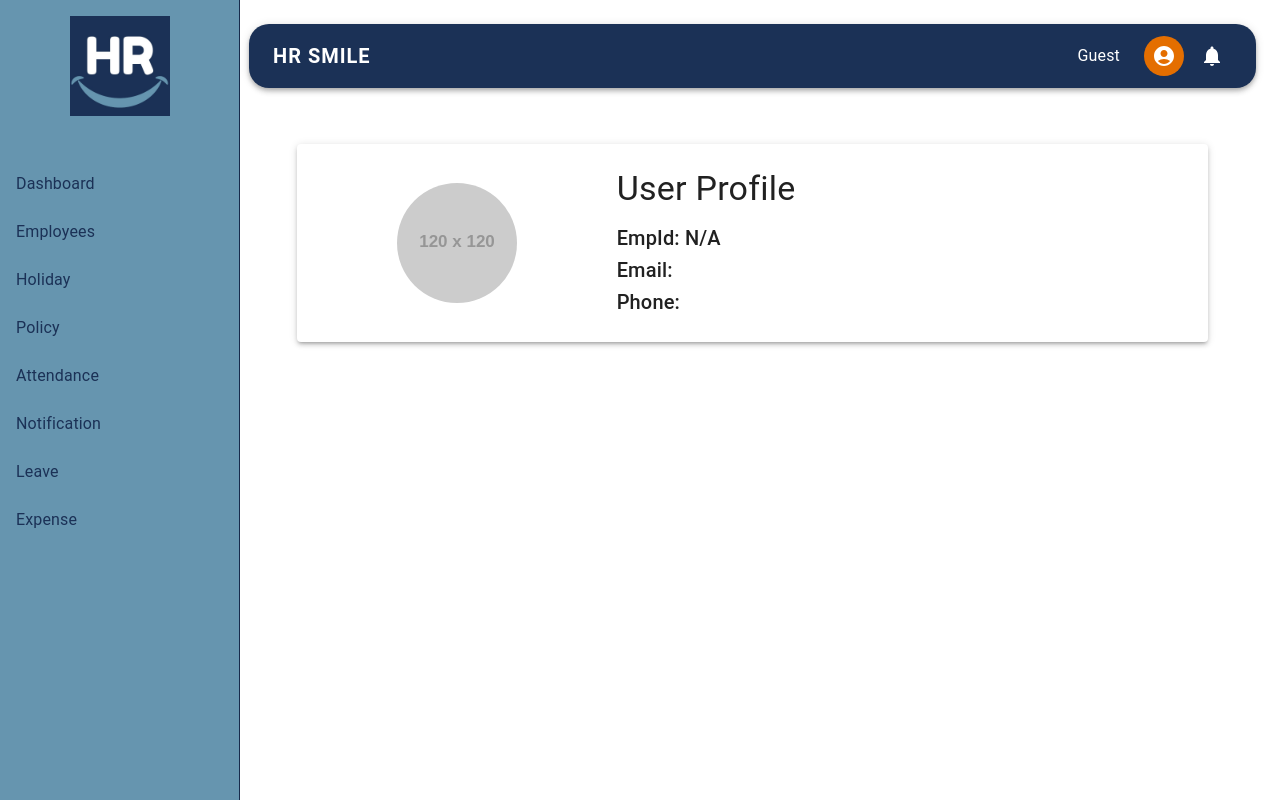
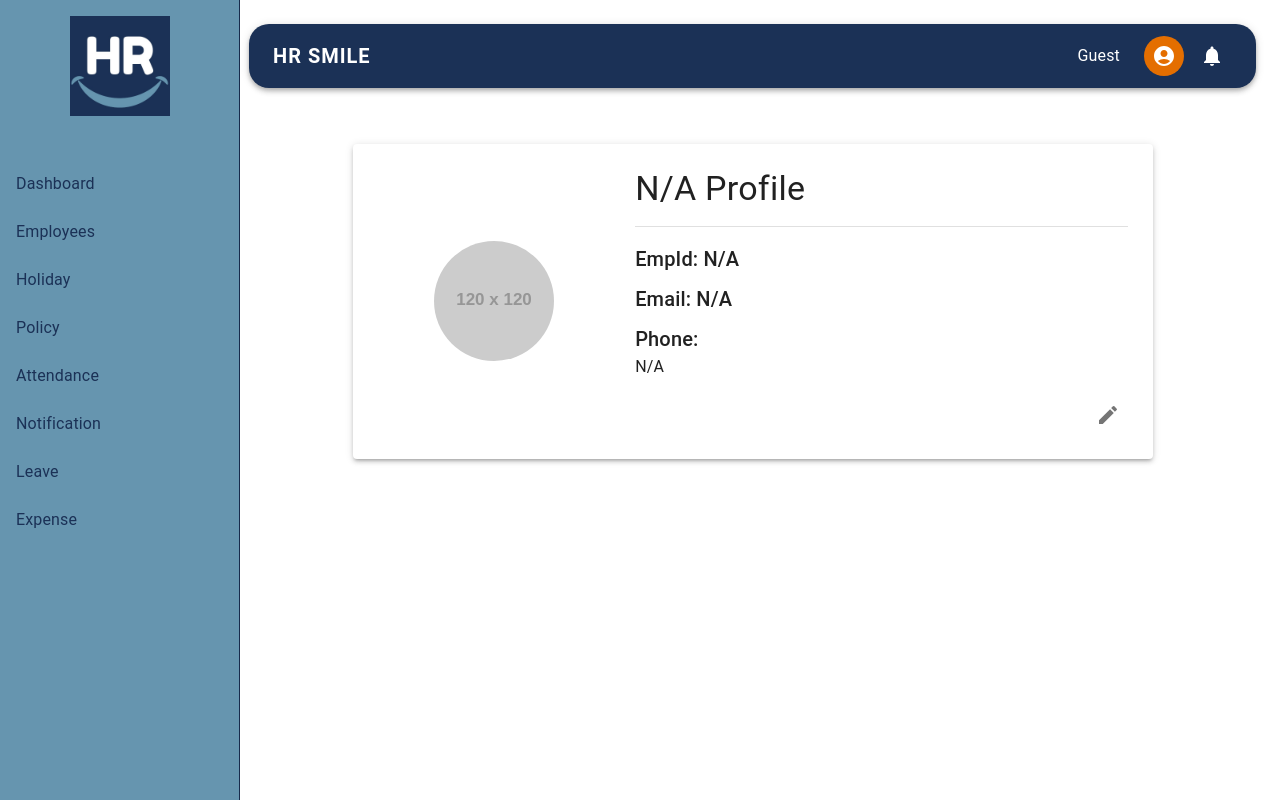
Before and after one commit to yashxjain/HRSMILEFRONTEND, a React (Create React App) app: page /profile in a window 1280 px wide. Built offline with nearby package versions, Linux system fonts and the light colour scheme.

Commit message:
new add7

```diff
--- a/src/components/employee/EmployeeProfile.js
+++ b/src/components/employee/EmployeeProfile.js
@@ -1,32 +1,44 @@
 import React from 'react';
-import { Box, Typography, Paper, Avatar, Grid } from '@mui/material';
+import { Box, Typography, Paper, Avatar, Grid, Divider, IconButton } from '@mui/material';
 import { useAuth } from '../auth/AuthContext'; // Assuming you have an AuthContext
+import EditIcon from '@mui/icons-material/Edit'; // Example icon for editing
 
 const UserProfile = () => {
     const { user } = useAuth(); // Get the user data from AuthContext
 
     return (
-        <Box sx={{ padding: 3 }}>
+        <Box sx={{ padding: { xs: 2, sm: 3 }, maxWidth: 800, margin: 'auto' }}>
             <Paper elevation={3} sx={{ padding: 3 }}>
                 <Grid container spacing={3} alignItems="center">
                     <Grid item xs={12} sm={4} container justifyContent="center">
                         <Avatar
-                            sx={{ width: 120, height: 120 }}
+                            sx={{ width: { xs: 80, sm: 120 }, height: { xs: 80, sm: 120 } }}
                             src={user?.profilePicture || 'https://via.placeholder.com/120'}
                             alt={user?.name || 'User Profile Picture'}
                         />
                     </Grid>
                     <Grid item xs={12} sm={8}>
                         <Typography variant="h4" gutterBottom>
-                            User Profile
+                            {user?.username || 'N/A'} Profile
                         </Typography>
-                        <Typography variant="h6">EmpId: {user?.emp_id || 'N/A'}</Typography>
-                        {/* <Typography variant="body1">{user?.empId || 'N/A'}</Typography> */}
-                        <Typography variant="h6">Email:{user?.email}</Typography>
-                        {/* <Typography variant="body1">{user?.email || 'N/A'}</Typography> */}
+                        <Divider sx={{ marginY: 2 }} />
+                        <Typography variant="h6">EmpId:  {user?.emp_id || 'N/A'}</Typography>
+                        <Typography variant="body1" sx={{ marginBottom: 1 }}>
+
+                        </Typography>
+                        <Typography variant="h6">Email:  {user?.email || 'N/A'}</Typography>
+                        <Typography variant="body1" sx={{ marginBottom: 1 }}>
+
+                        </Typography>
                         <Typography variant="h6">Phone:</Typography>
-                        {/* <Typography variant="body1">{user?.phone || 'N/A'}</Typography> */}
-                        {/* Add more fields as necessary */}
+                        <Typography variant="body1" sx={{ marginBottom: 2 }}>
+                            {user?.phone || 'N/A'}
+                        </Typography>
+                        <Box sx={{ display: 'flex', justifyContent: 'flex-end' }}>
+                            <IconButton>
+                                <EditIcon />
+                            </IconButton>
+                        </Box>
                     </Grid>
                 </Grid>
             </Paper>
--- a/src/components/expense/ViewExpense.js
+++ b/src/components/expense/ViewExpense.js
@@ -23,14 +23,14 @@ function ViewExpense() {
         const fetchExpenses = async () => {
             try {
                 // Ensure user is not null before making the request
-                if (!user || !user.empId) {
+                if (!user || !user.emp_id) {
                     setError('User is not authenticated');
                     setLoading(false);
                     return;
                 }
 
                 const response = await axios.get('https://namami-infotech.com/HR-SMILE-BACKEND/src/expense/get_expense.php', {
-                    params: { EmpId: user.empId }
+                    params: { EmpId: user.emp_id }
                 });
 
                 if (response.data.success) {
--- a/src/components/leave/ViewLeave.js
+++ b/src/components/leave/ViewLeave.js
@@ -21,12 +21,18 @@ function ViewLeave() {
 
     useEffect(() => {
         const fetchLeaves = async () => {
+            // Early exit if user is not authenticated
+            if (!user || !user.emp_id) {
+                setError('User is not authenticated');
+                setLoading(false);
+                return;
+            }
+
             try {
-
                 const response = await axios.get('https://namami-infotech.com/HR-SMILE-BACKEND/src/leave/get_leave.php', {
                     params: { EmpId: user.emp_id }
                 });
-                // console.log(response.data.data)
+                console.log('API Response:', response.data); // Debugging
                 if (response.data.success) {
                     setLeaves(response.data.data);
                 } else {
@@ -42,6 +48,7 @@ function ViewLeave() {
 
         fetchLeaves();
     }, [user]);
+
 
     const handleChangePage = (event, newPage) => {
         setPage(newPage);
--- a/src/pages/Expense.js
+++ b/src/pages/Expense.js
@@ -45,7 +45,7 @@ function Expense() {
                         onExpenseApplied={handleExpenseApplied}
                     />
                     {/* Uncomment and update the ViewLeave component as needed */}
-                    {user && user.empId && <ViewExpense EmpId={user.empId} />}
+                    {user && user.emp_id && <ViewExpense EmpId={user.emp_id} />}
                 </div>
             </Box>
         </Box>
--- a/src/pages/Leave.js
+++ b/src/pages/Leave.js
@@ -39,7 +39,7 @@ function Leave() {
                         onClose={handleCloseApplyLeaveDialog}
                         onLeaveApplied={handleLeaveApplied}
                     />
-                    {user && user.empId && <ViewLeave EmpId={user.empId} />}
+                    {user && user.emp_id && <ViewLeave EmpId={user.emp_id} />}
                 </div>
             </Box>
         </Box>
```
